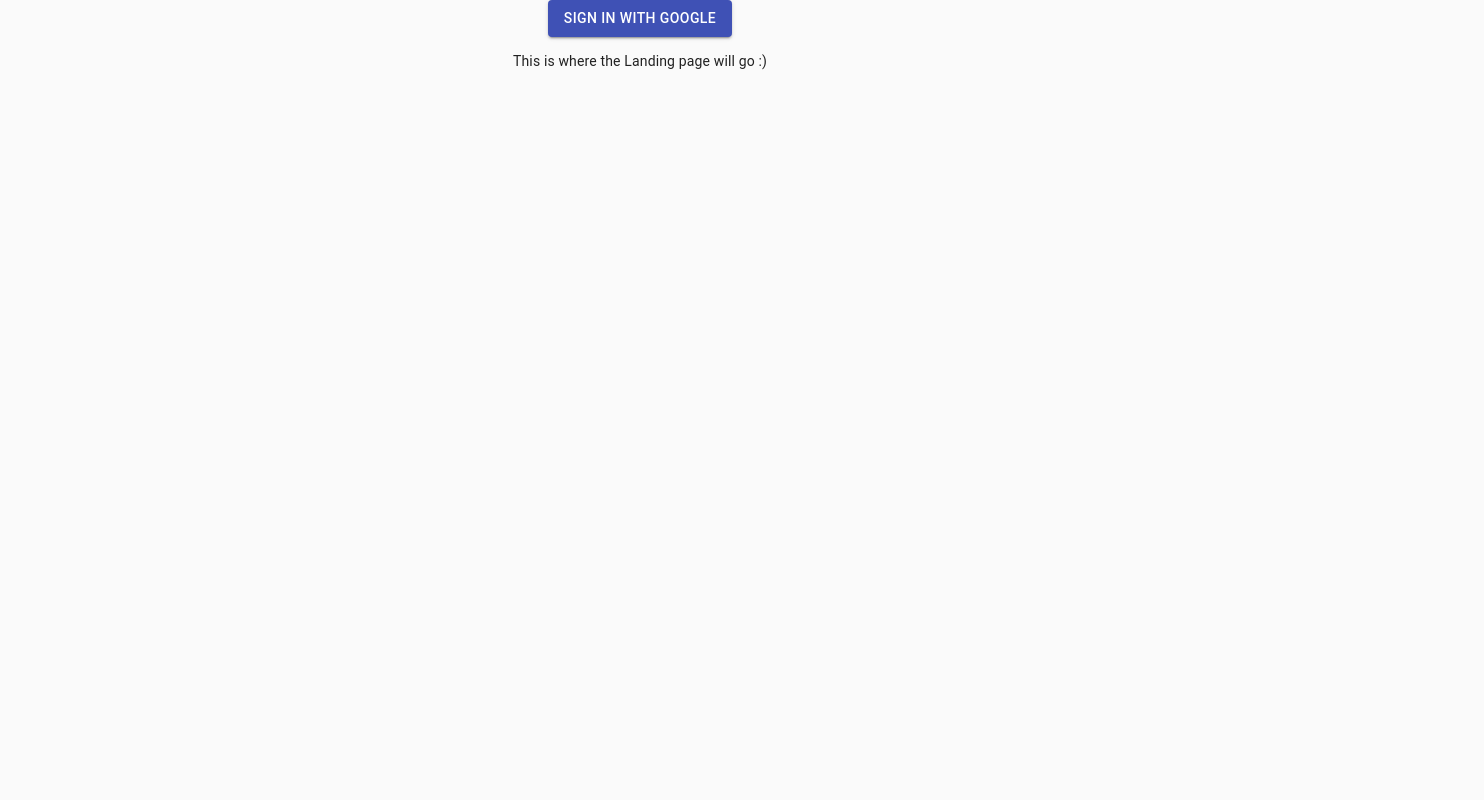
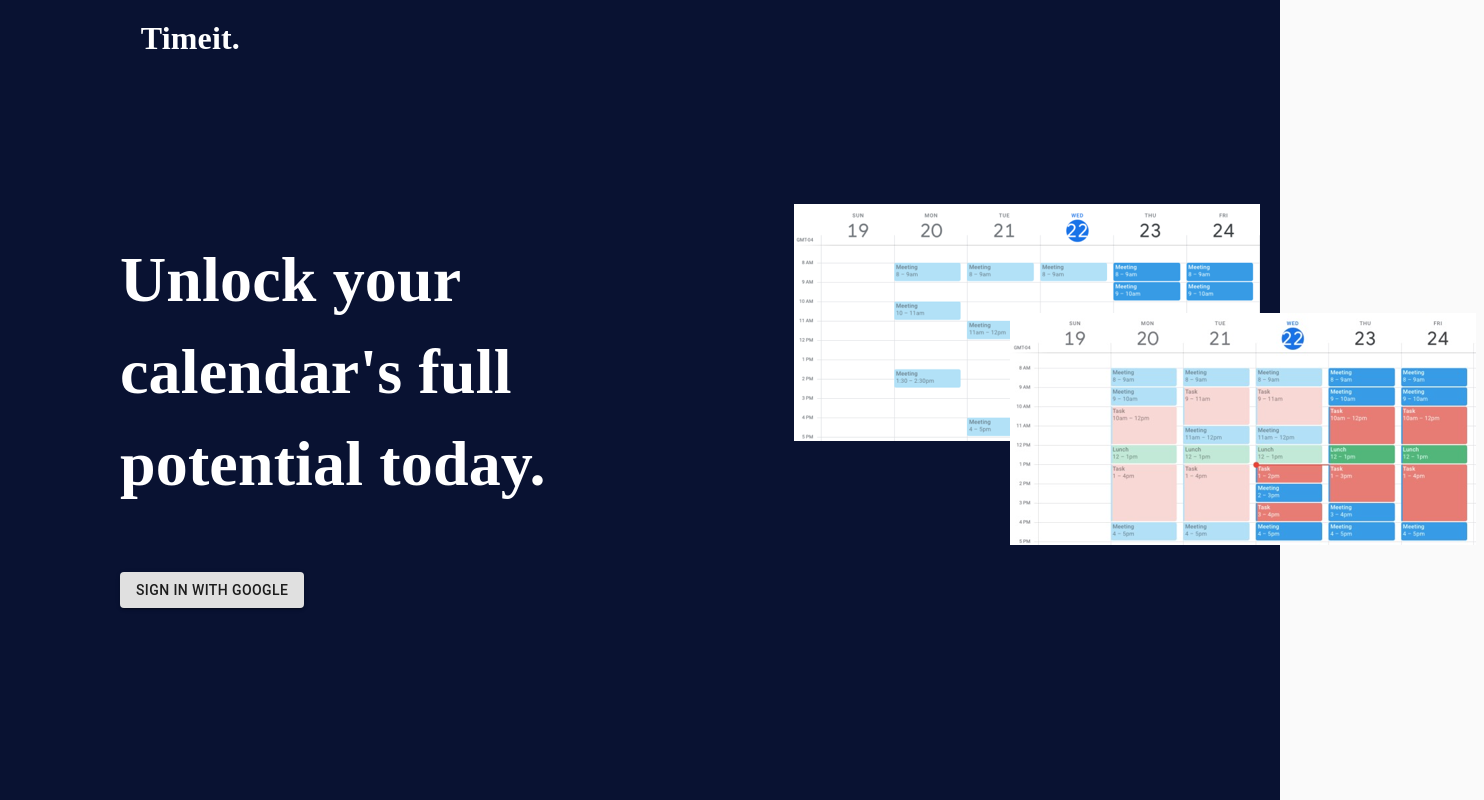
Before and after one commit to zheneric/banana_boats_hackiethon21, a React (Create React App) app in the folder bananafrontend/: page / in a window 1280 px wide. Shown: the top 800 px of the page, 1484 px wide, since content can reach past the window. Built offline with nearby package versions, Linux system fonts and the light colour scheme; no server answers.

Commit message:
Made a draft landing page.

```diff
--- a/bananafrontend/src/App.js
+++ b/bananafrontend/src/App.js
@@ -11,6 +11,8 @@
 import Button from "@material-ui/core/Button";
 import CircularProgress from "@material-ui/core/CircularProgress";
 import CssBaseline from "@material-ui/core/CssBaseline";
+
+import { LandingPage } from "./landing-page";
 
 import "./App.css";
 
@@ -89,8 +91,8 @@
   return (
     <div className="App">
       <CssBaseline />
+      <LandingPage />
       <SignInButton />
-      <p>This is where the Landing page will go :)</p>
     </div>
   );
 }
--- /dev/null
+++ b/bananafrontend/src/landing-page/index.js
@@ -0,0 +1 @@
+export { LandingPage } from "./main";
--- /dev/null
+++ b/bananafrontend/src/landing-page/main.jsx
@@ -0,0 +1,112 @@
+import React, { useEffect, useState } from "react";
+import { makeStyles } from "@material-ui/core";
+import { AppBar, Collapse } from "@material-ui/core";
+import Button from "@material-ui/core/Button";
+import Grid from "@material-ui/core/Grid";
+import example_cal from "./img/example_cal2.png";
+
+const useStyles = makeStyles((theme) => ({
+  root: {
+    display: "flex",
+    justifyContent: "center",
+    alignItems: "center",
+    textAlign: "left",
+    height: "100vh",
+    fontFamily: "Nunito",
+    backgroundColor: "#091232",
+  },
+  appbar: {
+    background: "none",
+    backgroundColor: "#091232",
+    padding: "1rem",
+  },
+  appbarTitle: {
+    color: "#FFF",
+    fontSize: "2rem",
+    flexGrow: "1",
+    width: "80%",
+    margin: "0 auto",
+    textAlign: "left",
+  },
+  columnLeft: {
+    margin: "100px",
+  },
+  mainText: {
+    color: "#FFF",
+    fontSize: "4rem",
+    flexGrow: "1",
+    textAlign: "left",
+  },
+  column: {
+    margin: "6rem",
+  },
+  demoPageRoot: {
+    minHeight: "100vh",
+    alignItems: "center",
+    // display: "flex",
+    justifyContent: "center",
+    // alignItems: "center",
+    [theme.breakpoints.down("md")]: {
+      flexDirection: "column",
+    },
+    padding: "5rem",
+    backgroundColor: "#FFF",
+  },
+  demoVideo: {
+    textAlign: "center",
+  },
+}));
+
+function SignInButton() {
+  return (
+    <Button variant="contained" color="#FFF">
+      Sign in with Google
+    </Button>
+  );
+}
+
+export function LandingPage() {
+  const classes = useStyles();
+  const [checked, setChecked] = useState(false);
+  useEffect(() => {
+    setChecked(true);
+  }, []);
+
+  return (
+    <div>
+      <div className={classes.root}>
+        <AppBar className={classes.appbar} elevation={0}>
+          <h1 className={classes.appbarTitle}>Timeit.</h1>
+        </AppBar>
+
+        <Collapse
+          in={checked}
+          {...(checked ? { timeout: 1500 } : {})}
+          collapsedHeight={50}
+        >
+          <div className={classes.container}>
+            <Grid className={classes.column} container spacing={6}>
+              <Grid item xs={6}>
+                <h1 className={classes.mainText}>
+                  Unlock your calendar's full potential today.
+                </h1>
+                <br></br>
+                <SignInButton />
+              </Grid>
+              <Grid item xs={6}>
+                <img src={example_cal} alt="Logo" />
+              </Grid>
+            </Grid>
+          </div>
+        </Collapse>
+      </div>
+      <div className={classes.demoPageRoot}>
+        <h1 style={({ color: "#000" }, { textAlign: "left" })}>
+          The simple, easy and fun way to get stuff done.
+        </h1>
+        <h1>Put a video/image here ?</h1>
+        <SignInButton />
+      </div>
+    </div>
+  );
+}
```
Also changed, not shown: bananafrontend/src/landing-page/img/example_cal.jpg (added), bananafrontend/src/landing-page/img/example_cal2.png (added).
